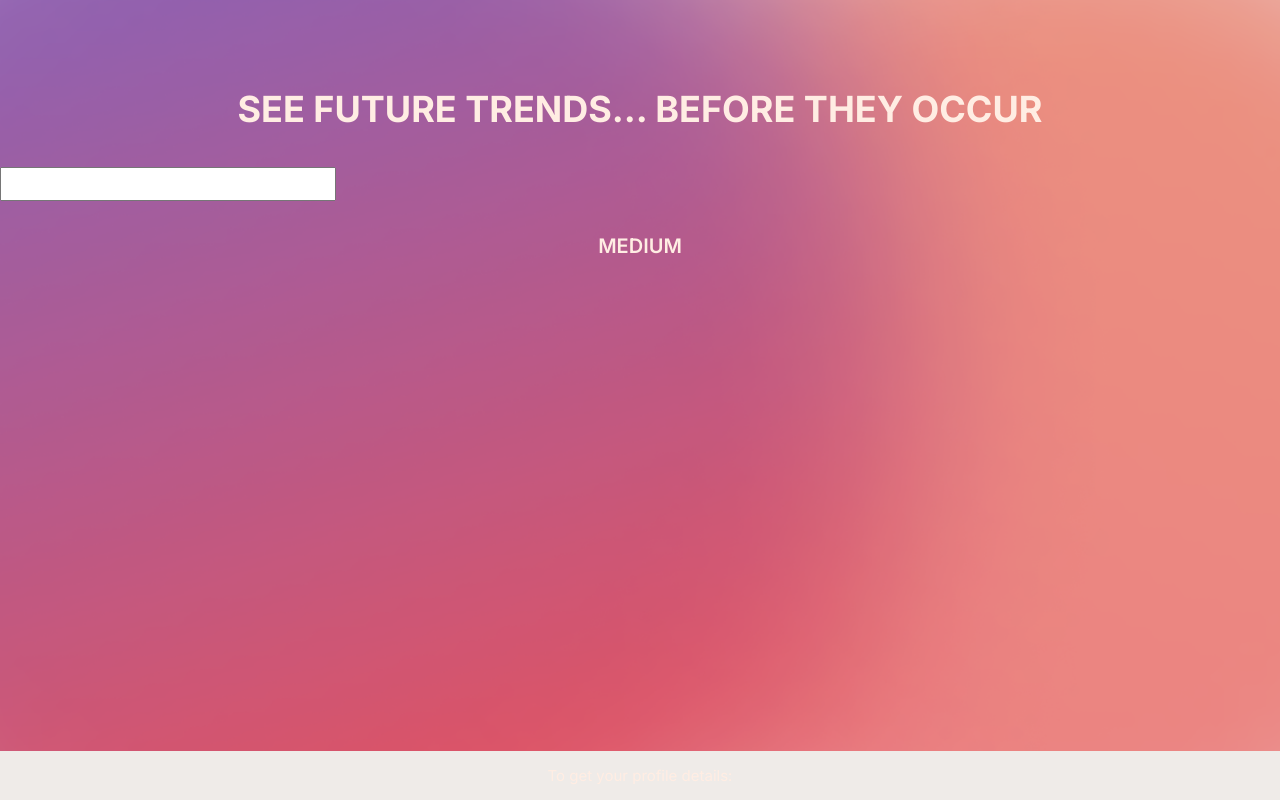
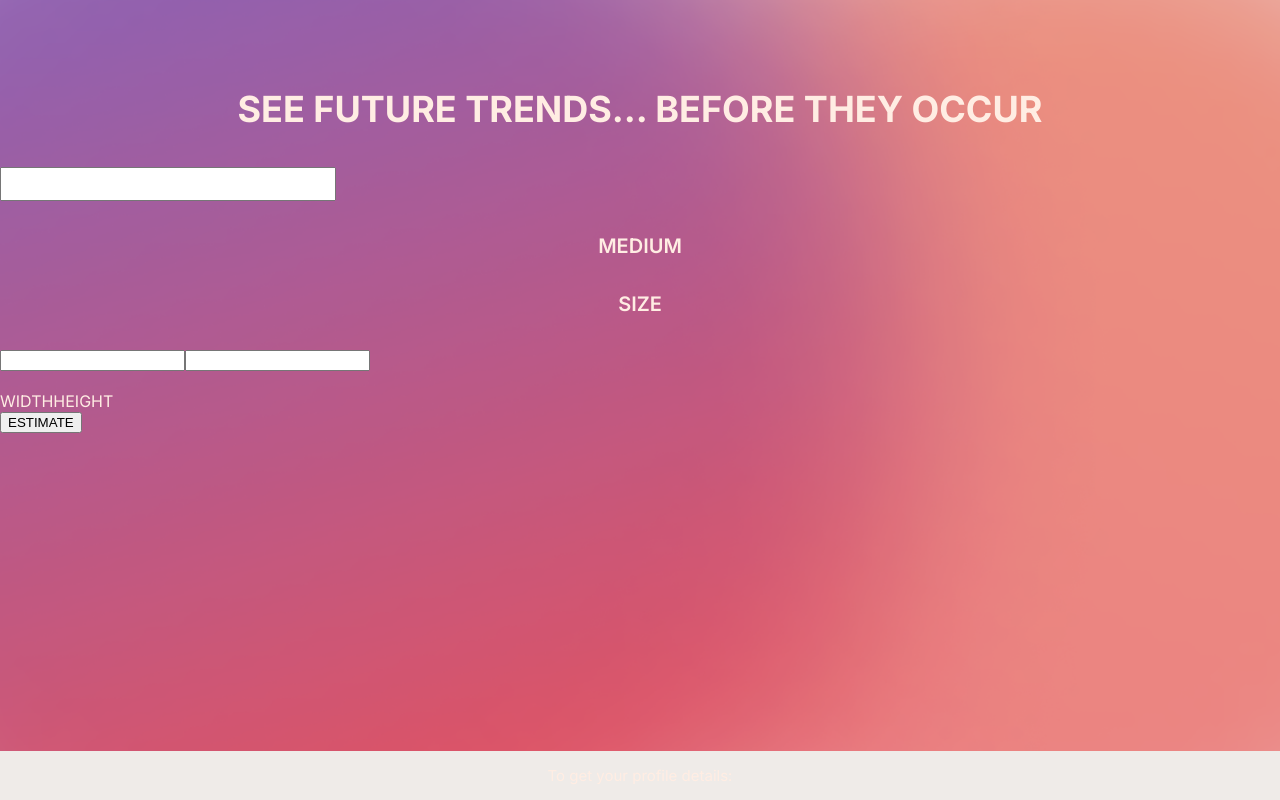
Before and after one commit to guanjiecheng/2023TartanhacksShananigans, a React (Create React App) app in the folder templates/: page / in a window 1280 px wide. Shown: the part 777-1577 px from the top of the page. Built offline with nearby package versions, Linux system fonts and the light colour scheme; no server answers; the HTML template or start-up script is replaced by a standard one.

Commit message:
plus html

```diff
--- a/templates/src/components/estimator.js
+++ b/templates/src/components/estimator.js
@@ -8,10 +8,17 @@ export default function estimator(){
         <div className = "estimator">
             <h3>SEE FUTURE TRENDS... BEFORE THEY OCCUR</h3>
             <input type = "search" id = "artist-name"></input>
-            <h5>MEDIUM</h5>
             <div>
-
+                <h5>MEDIUM</h5>
             </div>
+            <div>
+                <h5>SIZE</h5>
+                <input type = "search" id = "width-input"></input>
+                <input type = "search" id = "height-input"></input><br></br><br></br>
+                <label for = "width-input">WIDTH</label>
+                <label for = "height-input">HEIGHT</label>
+            </div>
+            <button>ESTIMATE</button>
         </div>
     )
 }
```
